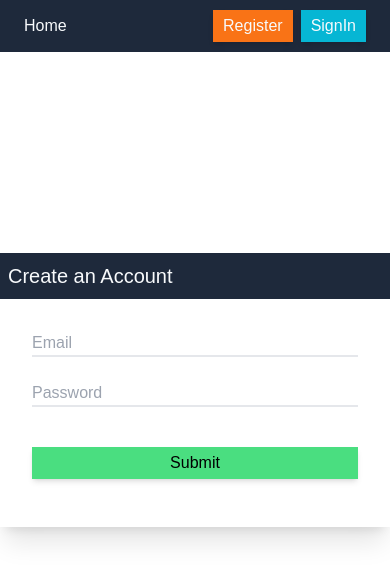
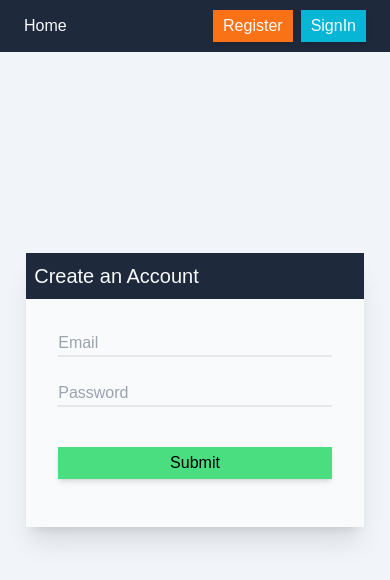
Before and after one commit to dezoliveira/feed, a Vue app: page /register in a window 390 px wide. Shown: the top 580 px of the page. Built offline with nearby package versions, Linux system fonts and the light colour scheme; no server answers; a web font is replaced by a local one.

Commit message:
style: mobile card

```diff
--- a/src/assets/base.css
+++ b/src/assets/base.css
@@ -2,6 +2,7 @@
 
 body {
     font-family: 'SUSE', sans-serif;
+    @apply bg-slate-100;
 }
 
 * {
--- a/src/assets/main.css
+++ b/src/assets/main.css
@@ -37,7 +37,9 @@
 .card {
   @apply
     shadow-xl
-    w-[60vh]
+    sm:w-[60vh]
+    w-[40vh]
+    bg-slate-50
 }
 
 .card-header {
--- a/src/index.css
+++ b/src/index.css
@@ -17,3 +17,8 @@ h3 {
   @apply
     text-[20px]
 }
+
+input {
+  @apply
+    bg-transparent
+}
```
